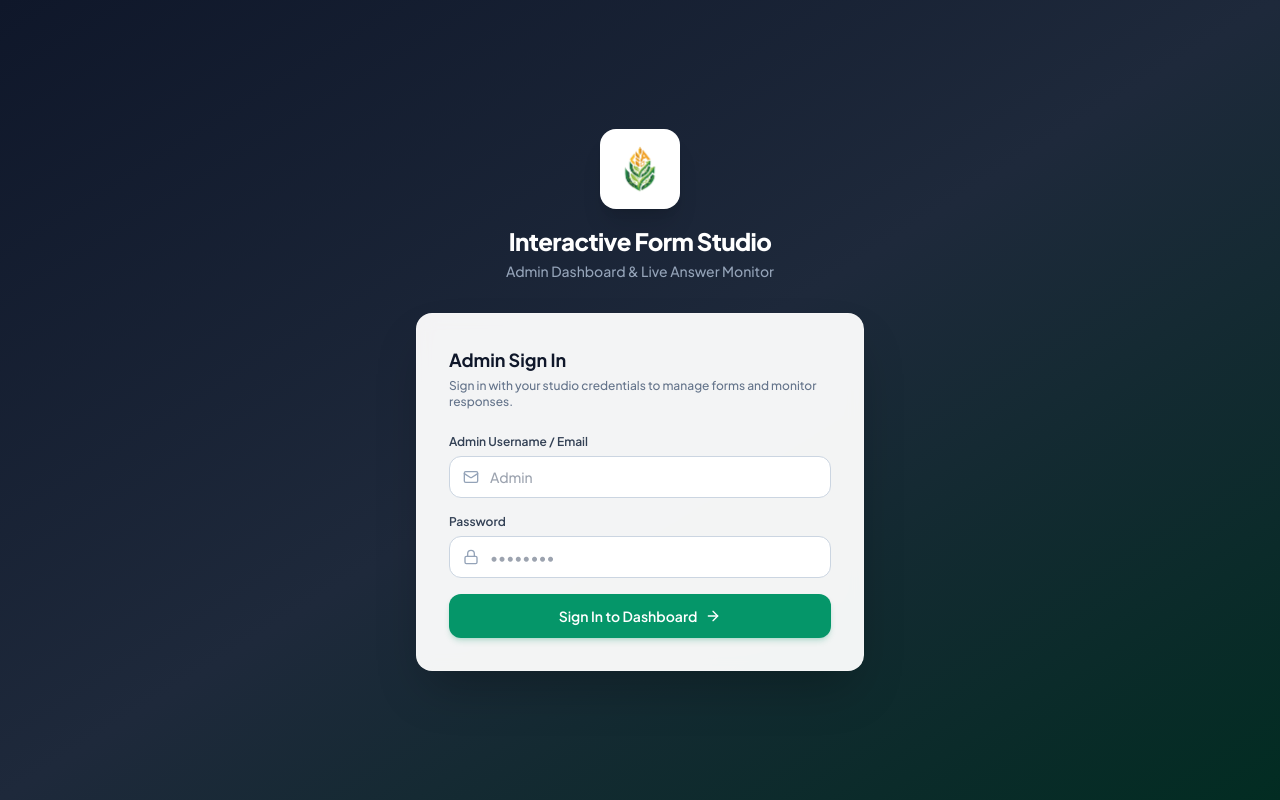
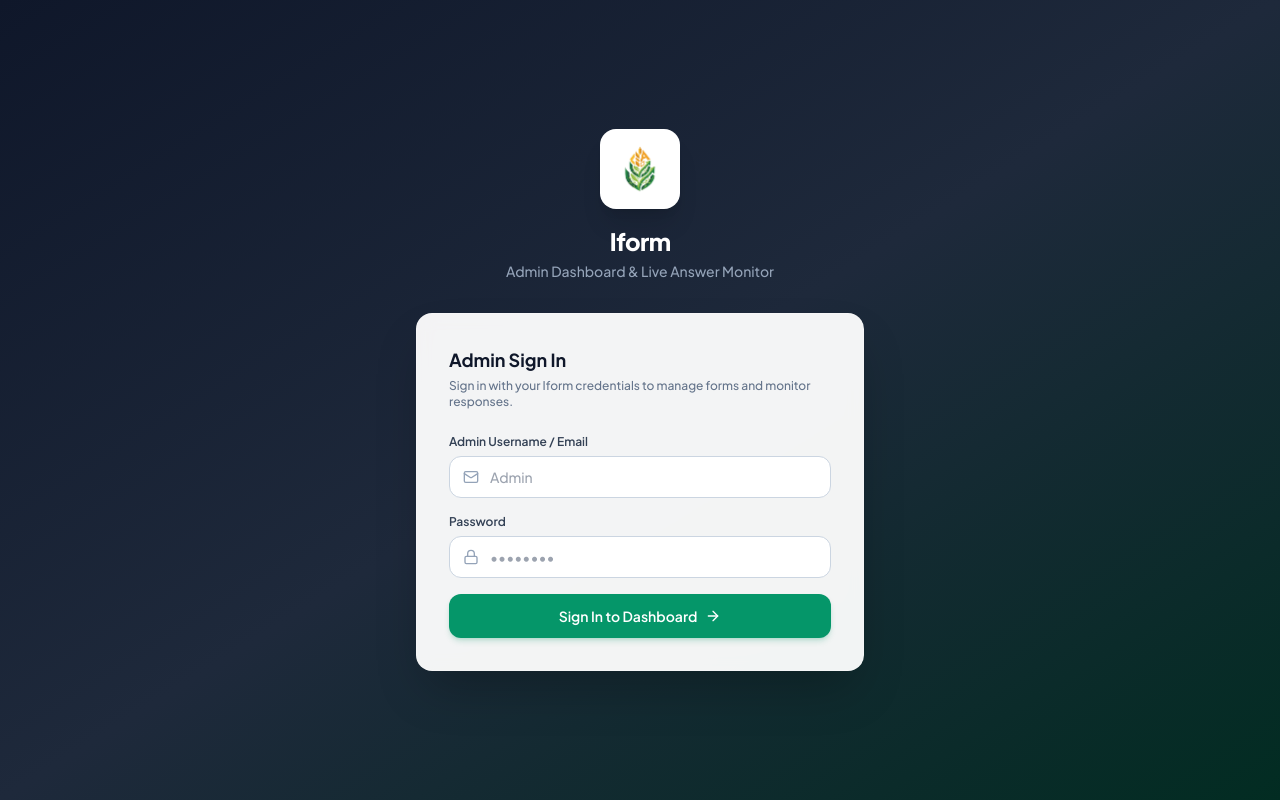
Before and after one commit to uwa0215/Interactive-Form-generator, a React (Vite) app in the folder client/: page /admin/login in a window 1280 px wide. Built offline with nearby package versions, Linux system fonts and the light colour scheme; no server answers.

Commit message:
Rename application branding to Iform

```diff
--- a/client/index.html
+++ b/client/index.html
@@ -8,7 +8,7 @@
     />
     <meta name="theme-color" content="#059669" />
     <link rel="icon" type="image/png" href="/logo.png" />
-    <title>Form Studio — Department of Agriculture</title>
+    <title>Iform — Department of Agriculture</title>
     <link rel="preconnect" href="https://fonts.googleapis.com" />
     <link rel="preconnect" href="https://fonts.gstatic.com" crossorigin />
     <link
--- a/client/src/pages/AdminDashboard.jsx
+++ b/client/src/pages/AdminDashboard.jsx
@@ -191,7 +191,7 @@ export default function AdminDashboard() {
             <div>
               <div className="flex items-center gap-2">
                 <h1 className="text-sm sm:text-base font-extrabold tracking-tight text-slate-900">
-                  MIS Form Studio
+                  Iform
                 </h1>
                 <span className="hidden sm:inline-block px-2 py-0.5 rounded-full bg-emerald-50 border border-emerald-200/80 text-[10px] font-mono font-bold text-emerald-700">
                   v2.0
@@ -249,7 +249,7 @@ export default function AdminDashboard() {
               LIVE TELEMETRY · GOOGLE FORMS SYNC ENGINE
             </div>
             <h2 className="text-2xl sm:text-3xl font-extrabold tracking-tight text-slate-900">
-              Interactive Form{' '}
+              Iform{' '}
               <span className="bg-gradient-to-r from-emerald-600 to-teal-600 bg-clip-text text-transparent">
                 Control Center
               </span>
--- a/client/src/pages/AdminLogin.jsx
+++ b/client/src/pages/AdminLogin.jsx
@@ -42,7 +42,7 @@ export default function AdminLogin() {
             />
           </div>
           <h1 className="text-2xl font-extrabold text-white tracking-tight">
-            Interactive Form Studio
+            Iform
           </h1>
           <p className="text-sm text-slate-400 mt-1">
             Admin Dashboard & Live Answer Monitor
@@ -52,7 +52,7 @@ export default function AdminLogin() {
         <div className="rounded-2xl bg-white/95 backdrop-blur p-8 shadow-2xl border border-white/20">
           <h2 className="text-lg font-bold text-slate-900 mb-1">Admin Sign In</h2>
           <p className="text-xs text-slate-500 mb-6">
-            Sign in with your studio credentials to manage forms and monitor responses.
+            Sign in with your Iform credentials to manage forms and monitor responses.
           </p>
 
           {error && (
```
